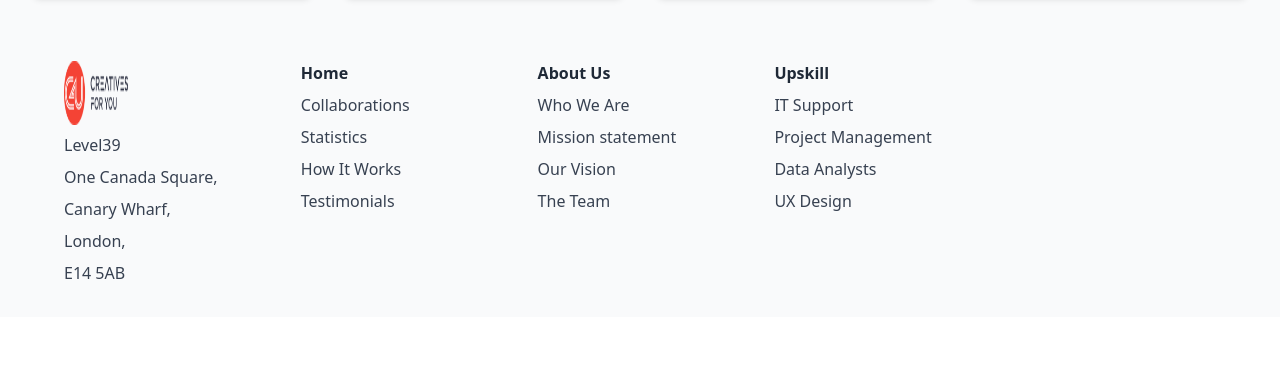
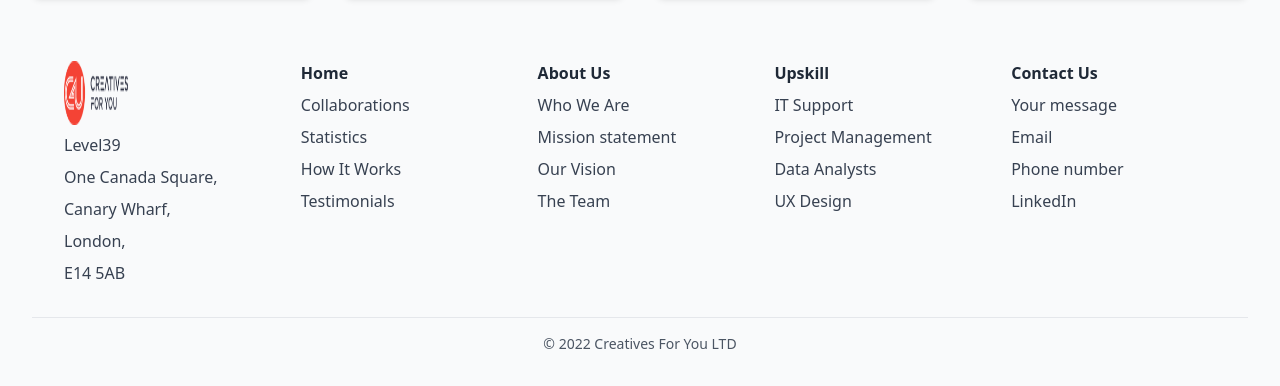
Before and after one commit to afsara-jahen/project-4, a website built with Vite: page index.html in a window 1280 px wide. Shown: the part 2903-3289 px from the top of the page. Before the commit the page ends 3220 px from the top, so only its background shows below. Built offline with nearby package versions, Linux system fonts and the light colour scheme.

Commit message:
new feature

```diff
--- a/index.html
+++ b/index.html
@@ -337,6 +337,22 @@
         <p>UX Design</p>
       </div>
 
+        <!-- Contact Us Links -->
+    <div class="space-y-2">
+        <h3 class="font-semibold text-gray-800">Contact Us</h3>
+        <p>Your message</p>
+        <p>Email</p>
+        <p>Phone number</p>
+        <p>LinkedIn</p>
+      </div>
+
+    </div>
+
+    <!-- Copyright -->
+    <div class="border-t mt-8 pt-4 text-center text-gray-600 text-sm">
+      &copy; 2022 Creatives For You LTD
+    </div>
+  </div>
 
 
 
```
